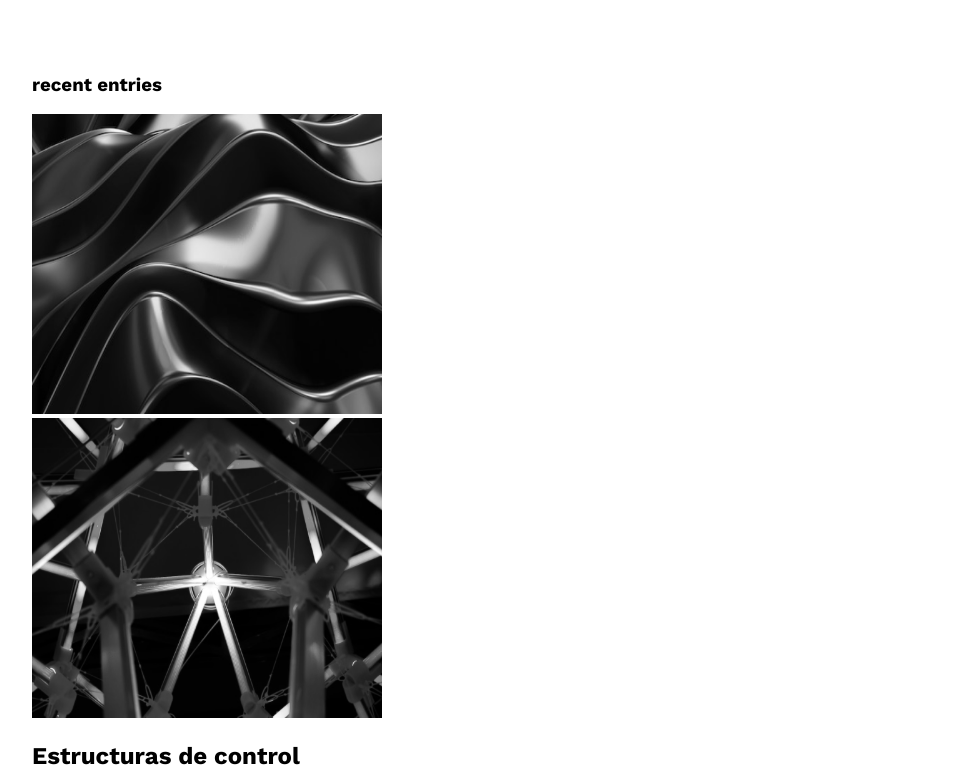
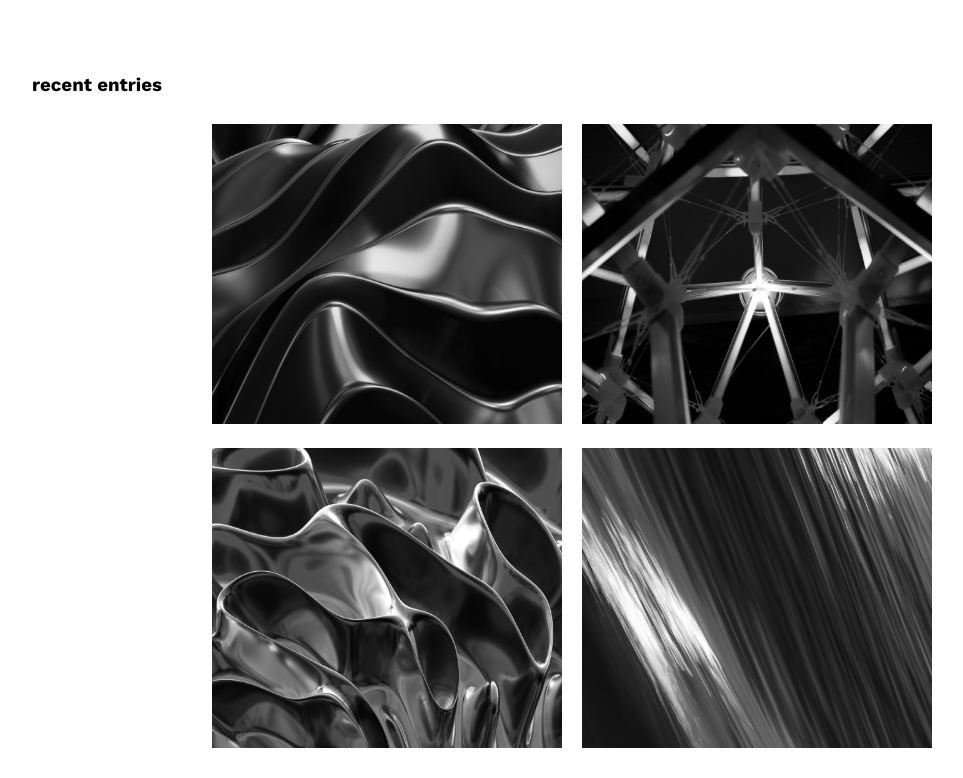
Before and after one commit to Hctor11/Euler, a Next.js app: page / in a window 1280 px wide. Shown: the part 682-1460 px from the top of the page, without its empty margins (68-1031 px from the left). Built offline with nearby package versions, Linux system fonts and the light colour scheme.

Commit message:
added responsive images and links

```diff
--- a/app/page.tsx
+++ b/app/page.tsx
@@ -52,6 +52,14 @@ const Home = () => {
           image="Estructuras%20de%20control"
           numImage="1"
         ></Image_part>
+        <Image_part
+          image="React%20Context"
+          numImage="2"
+        ></Image_part>
+         <Image_part
+          image="while%20Loop"
+          numImage="3"
+        ></Image_part>
       </div>
 
       {postPreview}
--- a/styles/home/home.css
+++ b/styles/home/home.css
@@ -1,5 +1,6 @@
 html {
   scroll-behavior: smooth;
+  box-sizing: border-box;
 }
 
 body {
@@ -9,6 +10,10 @@ body {
 a {
   text-decoration: none;
   color: #000;
+}
+
+.m200px {
+  margin: 0 50px;
 }
 
 .nav {
@@ -47,6 +52,27 @@ a {
   animation: rotate-animation 20s infinite linear;
 }
 
+.images {
+  display: flex;
+  justify-content: center;
+  flex-wrap: wrap;
+  list-style: none;
+  margin: 0 auto;
+  padding: 0;
+  width: 100%;
+  max-width: 1024px;
+}
+
+.image {
+  display: flex;
+  margin: 10px;
+  transition: all 0.3s ease 0s;
+}
+
+.image:hover {
+  transform: translateY(-5px);
+}
+
 @keyframes rotate-animation {
   0% {
     transform: rotate(0deg);
--- a/styles/home/home.sass
+++ b/styles/home/home.sass
@@ -1,5 +1,6 @@
 html
     scroll-behavior: smooth
+    box-sizing: border-box
 
 body
     margin: 40px 100px
@@ -7,6 +8,9 @@ body
 a
     text-decoration: none
     color: #000
+
+.m200px
+    margin: 0 50px
 
 .nav
     display: flex
@@ -41,6 +45,24 @@ a
     opacity: 0.6
     animation: rotate-animation 20s infinite linear
 
+.images
+    display: flex
+    justify-content: center
+    flex-wrap: wrap
+    list-style: none
+    margin: 0 auto
+    padding: 0
+    width: 100%
+    max-width: 1024px
+
+.image
+    display: flex
+    margin: 10px
+    transition: all 0.3s ease 0s
+
+.image:hover
+    transform: translateY(-5px)
+
 @keyframes rotate-animation
     0%
         transform: rotate(0deg)
```
Also changed, not shown: 1 other file (tests, documents, lock files or other folders).
